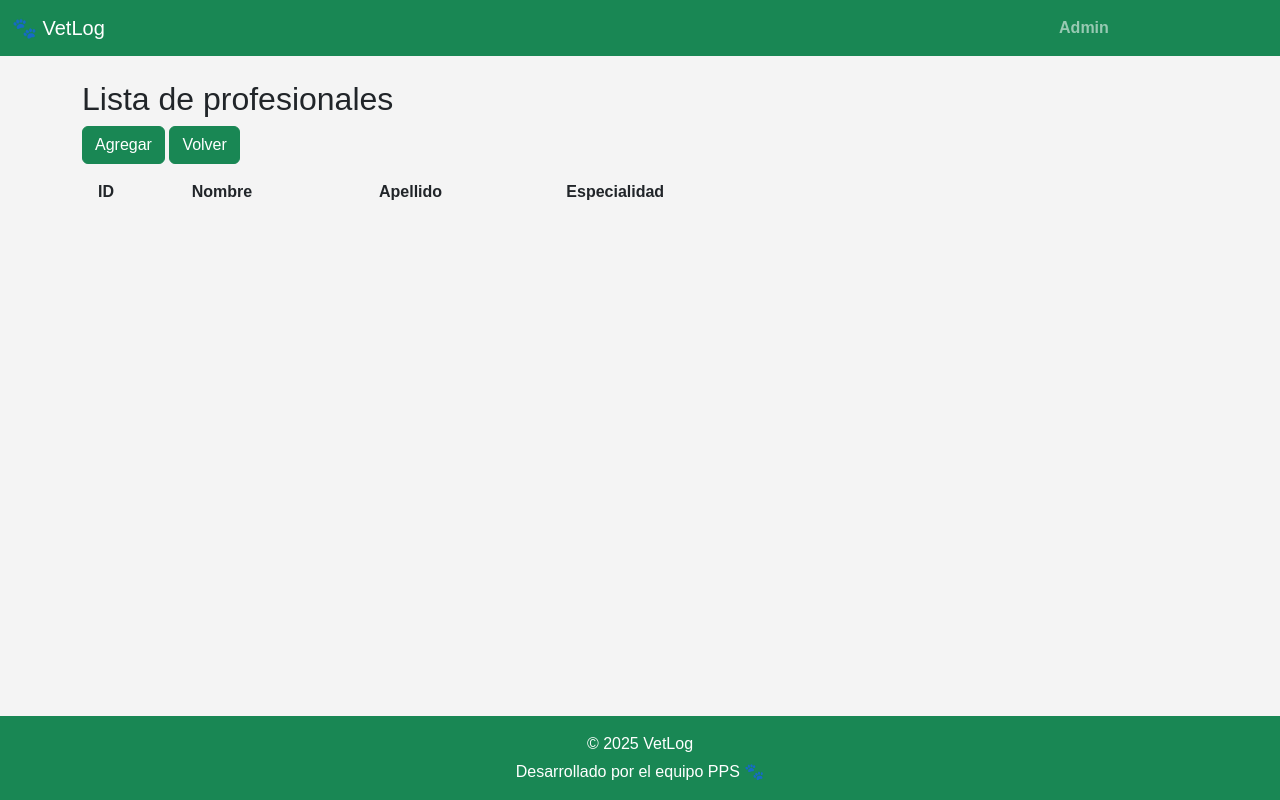
After one commit to Walteriba/PPS, a Flask app: page /admin in a window 1280 px wide. The commit adds this page. Run offline with Flask 3, Linux system fonts and the light colour scheme; data that the repository does not hold is empty.

Commit message:
agrego vista de admin para lista de profesionales

```diff
--- a/controllers/home_controller.py
+++ b/controllers/home_controller.py
@@ -167,3 +167,11 @@ def editar_tutor(id):
     tutor = Tutor.query.get_or_404(id)
     paciente = Paciente.query.filter_by(tutor_id=tutor.id).first()
     return render_template("editar_tutor.html", tutor=tutor, paciente=paciente)
+
+
+# GET -> mostrar la vista admin.html con lista de profesionales
+@home_bp.route("/admin", methods=["GET"])
+def admin():
+    # TODO: Se usa de ejemplo los tutores, cambiar por profesionales cuando este listo
+    tutores = Tutor.query.all()
+    return render_template("admin.html", tutores=tutores)
--- /dev/null
+++ b/templates/admin.html
@@ -0,0 +1,66 @@
+<!DOCTYPE html>
+<html lang="es">
+
+<head>
+  <meta charset="UTF-8">
+  <title>Admin</title>
+  <link href="https://cdn.jsdelivr.net/npm/bootstrap@5.3.3/dist/css/bootstrap.min.css" rel="stylesheet">
+  <link rel="stylesheet" href="https://cdn.jsdelivr.net/npm/bootstrap-icons@1.11.1/font/bootstrap-icons.css">
+  <link rel="stylesheet" href="{{ url_for('static', filename='style.css') }}">
+</head>
+
+<body class="d-flex flex-column min-vh-100">
+  <!-- Navbar -->
+  {% include 'partials/header.html' %}
+
+  <div class="container">
+   <h2>Lista de profesionales</h2>
+    <div class="row">
+     <div class="col-auto">
+      <!-- TODO: Hacer que el botón agregue un nuevo profesional -->
+      <a href="" class="btn btn-success">
+        Agregar
+      </a>
+      <a href="/" class="btn btn-success">Volver</a>
+      </div>
+    </div>
+
+    <div class= "mt-3">
+        <!-- Encabezado de columnas -->
+    <div class="row ms-1 fw-bold mb-1">
+     <div class="col-1">ID</div>
+     <div class="col-2">Nombre</div>
+     <div class="col-2">Apellido</div>
+     <div class="col-2">Especialidad</div>
+    </div>
+  <ul class="list-group list-group-flush">
+    <!-- Todo: Se usa tutores de ejemplo, cambiar y Traer los profesionales y datos requeridos -->
+    {% for tutor in tutores %}
+      <li class="list-group-item d-flex justify-content-between align-items-center">
+        <div class="row w-100">
+          <div class="col-1">{{ tutor.id }}</div>
+          <div class="col-2">{{ tutor.nombre }}</div>
+          <div class="col-2">{{ tutor.apellido }}</div>
+          <div class="col-2">Veterinario</div>
+          <div class="col-5 text-end">
+        <!-- TODO: Hacer que al presionar este botón se abra un formulario para editar el profesional-->
+        <a href="" class="btn btn-success btn-sm">
+            <i class="bi bi-pencil"></i>
+            </a>
+        </div>
+    </div>
+    </li>
+    {% endfor %}
+  </ul>
+  </div>
+</div>
+</div>
+
+  </main>
+  <!-- Footer -->
+  {% include 'partials/footer.html' %}
+
+  <script src="https://cdn.jsdelivr.net/npm/bootstrap@5.3.3/dist/js/bootstrap.bundle.min.js"></script>
+</body>
+
+</html>
--- a/templates/partials/header.html
+++ b/templates/partials/header.html
@@ -4,5 +4,13 @@
     <button class="navbar-toggler" type="button" data-bs-toggle="collapse" data-bs-target="#navbarNav" aria-controls="navbarNav" aria-expanded="false" aria-label="Toggle navigation">
       <span class="navbar-toggler-icon"></span>
     </button>
+    <div class="collapse navbar-collapse" id="navbarText">
+      <ul class="navbar-nav ms-auto mb-2 mb-lg-0" style="padding-right: 4cm">
+        <li class="nav-item">
+          <a class="nav-link fw-bold" href="{{ url_for('home_bp.admin') }}"
+            >Admin</a>
+        </li>
+      </ul>
+    </div>
   </div>
 </nav>
```
